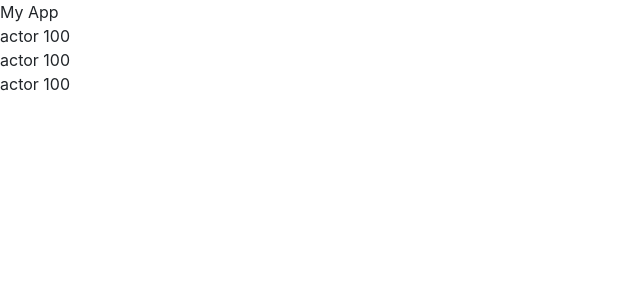
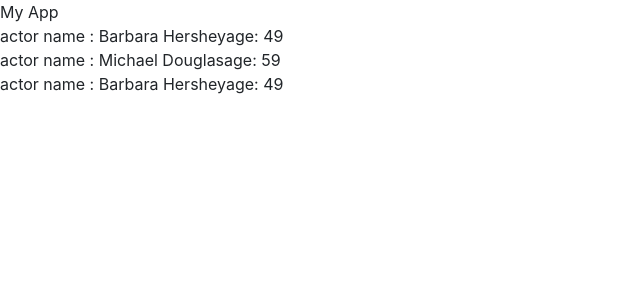
Before and after one commit to anataminofgit/app-actors, a React (Create React App) app: page / in a window 1280 px wide. Shown: the top 300 px of the page, without its empty margins (0-640 px from the left). Built offline with nearby package versions, Linux system fonts and the light colour scheme.

Commit message:
imlement getAge

```diff
--- a/package.json
+++ b/package.json
@@ -7,6 +7,7 @@
     "@testing-library/react": "^9.5.0",
     "@testing-library/user-event": "^7.2.1",
     "bootstrap": "^4.5.0",
+    "moment": "^2.27.0",
     "react": "^16.13.1",
     "react-bootstrap": "^1.3.0",
     "react-dom": "^16.13.1",
--- a/src/Components/ActorCard.js
+++ b/src/Components/ActorCard.js
@@ -3,11 +3,13 @@ import ActorModel from "../data-model/ActorModel";
 
 const ActorCard = (props) => {
     const { fname, lname, birthday, imgUrl, linkIMDB } = props;
+    console.log("props",props)
     const actor = new ActorModel(fname, lname, birthday, imgUrl, linkIMDB);
 
     return (
         <div>
-            actor {actor.getAge()}
+            actor name : {actor.fname + " " + actor.lname}
+            age: {actor.getAge()}
         </div>
     )
 };
--- a/src/View/ActorsGalary.js
+++ b/src/View/ActorsGalary.js
@@ -1,14 +1,18 @@
 import React from "react"
-import  ActorCard from "../Components/ActorCard";
+import ActorCard from "../Components/ActorCard";
 
 const ActorGalary = (props) => {
     const { actors } = props;
     console.log(actors);
 
-    const ListActors = actors.map(actor => <ActorCard actor={actor}/>)
+    const ListActors = actors.map(item => {
+        console.log(item);
+        return <ActorCard fname={item.fname} lname={item.lname}
+            birthday={item.birthday} imgUrl={item.imgUrl} linkIMDB={item.linkIMDB} />
+    })
 
     return (
-       <div>
+        <div>
             {ListActors}
         </div>
     );
--- a/src/data-model/ActorModel.js
+++ b/src/data-model/ActorModel.js
@@ -1,15 +1,18 @@
+import moment from 'moment';
+
 class ActorModel {
     constructor(fname, lname, birthday, imgUrl, linkIMDB) {
         this.fname = fname;
         this.lname = lname;
-        this.birthday = new Date(birthday);
+        this.birthday = birthday;
         this.imgUrl = imgUrl;
         this.linkIMDB = linkIMDB;
-
+        console.log("ActorModel", this);
     }
 
     getAge() {
-        return 100;
+        const age = moment().diff(this.birthday, 'years')
+        return age;
     }
 }
 export default ActorModel;
```
Also changed, not shown: 1 other file (tests, documents, lock files or other folders).
